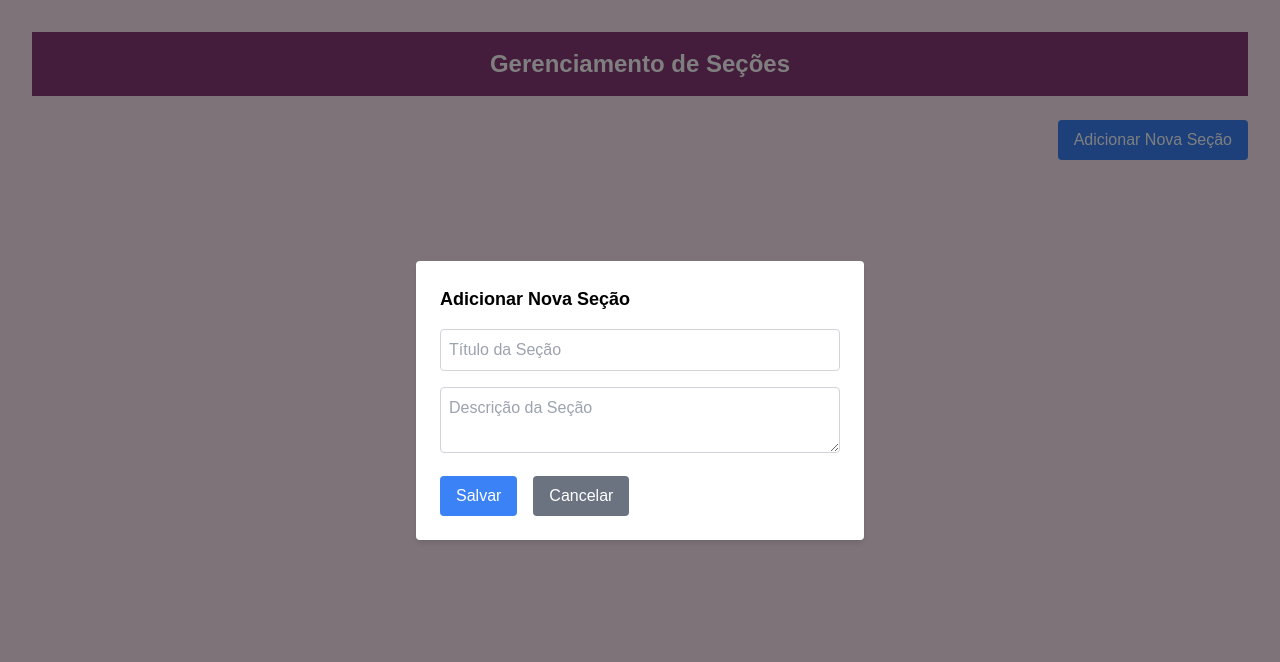
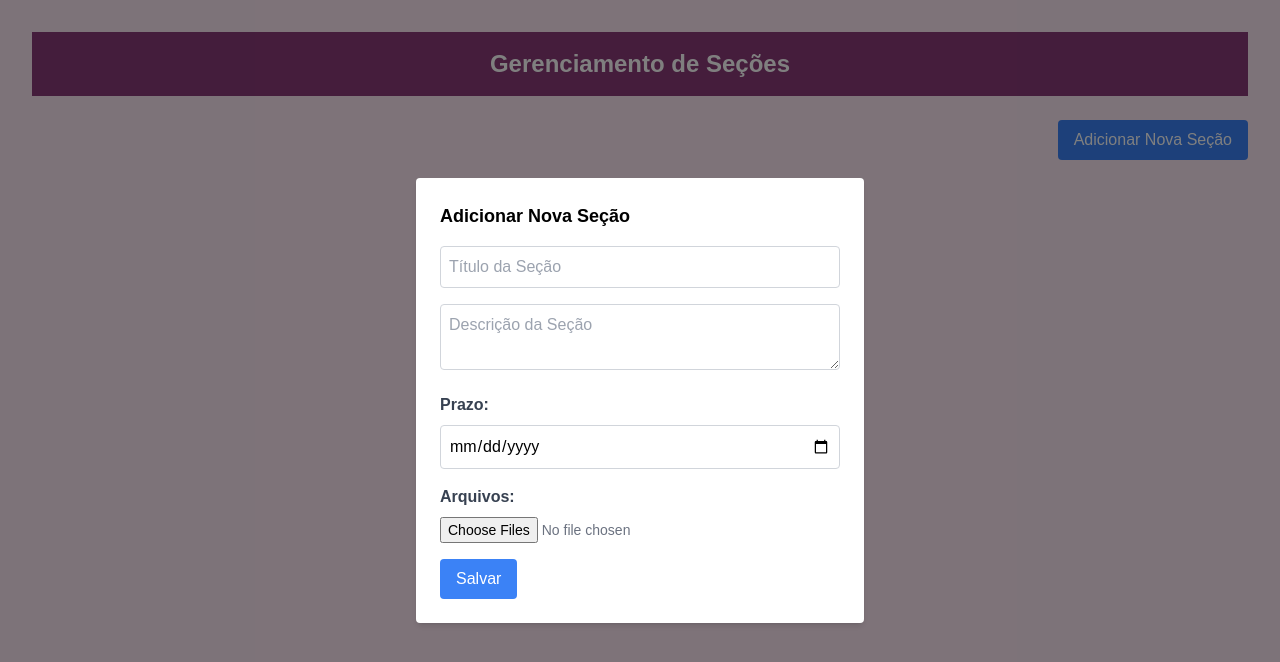
Before and after one commit to Seidenthal/competencia, a React (Vite) app: page /tutoriaTutora in a window 1280 px wide. Both pictures are taken after a click on the button "Adicionar Nova Seção". Shown: the top 662 px of the page. Built offline with nearby package versions, Linux system fonts and the light colour scheme.

Commit message:
melhoria na seção e nas páginas de tutoria modified:   src/Section.jsx modified:   src/TutoriaPageTutora.jsx

```diff
--- a/src/Section.jsx
+++ b/src/Section.jsx
@@ -1,14 +1,14 @@
 import { useState } from 'react';
 import PropTypes from 'prop-types';
-import { ChevronDown, ChevronRight } from 'lucide-react';
+import { ChevronDown, ChevronRight, Trash2 } from 'lucide-react';
 
 const Section = ({
   title,
   description,
   files,
-  onUpload,
+  deadline,
   onDeleteFile,
-  onDeleteSection,
+  children,
 }) => {
   const [isExpanded, setIsExpanded] = useState(false);
 
@@ -19,28 +19,28 @@ const Section = ({
   return (
     <div className="flex flex-col bg-white rounded-md p-4 shadow-md">
       <div className="flex flex-row justify-between items-center">
-        <button
-          onClick={toggleExpand}
-          style={{ cursor: 'pointer' }}
-          className="text-gray-700"
-        >
+        <button onClick={toggleExpand} className="text-gray-700">
           {isExpanded ? <ChevronDown size={18} /> : <ChevronRight size={18} />}
         </button>
         <span className="text-lg font-bold text-gray-800">{title}</span>
       </div>
 
-      {/* Conteúdo expandido */}
       {isExpanded && (
         <div className="mt-4 space-y-4">
-          {/* Descrição */}
           <p className="text-gray-600">{description}</p>
+
+          {deadline && (
+            <p className="text-red-500 text-sm">
+              Prazo: {new Date(deadline).toLocaleDateString('pt-BR')}
+            </p>
+          )}
 
           {/* Lista de Arquivos */}
           <div>
             <h4 className="text-md font-semibold">Arquivos:</h4>
             <ul className="list-disc pl-5 space-y-1">
               {files.map((file, index) => (
-                <li key={index} className="flex items-center justify-between">
+                <li key={index} className="flex justify-between items-center">
                   <a
                     href={URL.createObjectURL(file)}
                     target="_blank"
@@ -51,34 +51,17 @@ const Section = ({
                   </a>
                   <button
                     onClick={() => onDeleteFile(index)}
-                    className="text-red-500 hover:text-red-700 text-sm"
+                    className="text-red-500 hover:text-red-700 ml-2"
                   >
-                    Excluir
+                    <Trash2 size={16} />
                   </button>
                 </li>
               ))}
             </ul>
           </div>
 
-          {/* Upload de Arquivos */}
-          <div>
-            <input
-              type="file"
-              multiple
-              onChange={(e) => onUpload(Array.from(e.target.files))}
-              className="w-full text-sm text-gray-500"
-            />
-          </div>
-
-          {/* Botão Excluir Seção */}
-          <div className="flex justify-end">
-            <button
-              onClick={onDeleteSection}
-              className="bg-red-500 text-white py-2 px-4 rounded hover:bg-red-600"
-            >
-              Excluir Seção
-            </button>
-          </div>
+          {/* Exibir botões SOMENTE quando a seção está expandida */}
+          <div className="mt-4">{children}</div>
         </div>
       )}
     </div>
@@ -89,9 +72,9 @@ Section.propTypes = {
   title: PropTypes.string.isRequired,
   description: PropTypes.string,
   files: PropTypes.arrayOf(PropTypes.object).isRequired,
-  onUpload: PropTypes.func.isRequired,
+  deadline: PropTypes.string,
   onDeleteFile: PropTypes.func.isRequired,
-  onDeleteSection: PropTypes.func.isRequired,
+  children: PropTypes.node,
 };
 
 export default Section;
--- a/src/TutoriaPageTutora.jsx
+++ b/src/TutoriaPageTutora.jsx
@@ -1,37 +1,49 @@
-import { useState } from 'react';
+import React, { useState } from 'react';
 import Section from './Section';
 
 function TutoriaPageTutora() {
   const [sections, setSections] = useState([]);
+  const [isModalOpen, setIsModalOpen] = useState(false);
+  const [editingSection, setEditingSection] = useState(null);
+
   const [newSection, setNewSection] = useState({
     title: '',
     description: '',
     files: [],
+    deadline: '',
   });
-  const [isModalOpen, setIsModalOpen] = useState(false);
 
-  // Adicionar uma nova seção
-  const handleAddSection = () => {
+  // Adicionar ou Editar uma seção
+  const handleSaveSection = () => {
     if (newSection.title.trim() && newSection.description.trim()) {
-      setSections([...sections, { ...newSection }]);
-      setNewSection({ title: '', description: '', files: [] });
-      setIsModalOpen(false); // Fecha o modal após adicionar a seção
+      const updatedSections = [...sections];
+
+      if (editingSection !== null) {
+        updatedSections[editingSection] = { ...newSection };
+      } else {
+        updatedSections.push({ ...newSection });
+      }
+
+      setSections(updatedSections);
+      setNewSection({ title: '', description: '', files: [], deadline: '' });
+      setEditingSection(null);
+      setIsModalOpen(false);
     }
   };
 
-  // Excluir uma seção
-  const handleDeleteSection = (sectionIndex) => {
-    setSections(sections.filter((_, index) => index !== sectionIndex));
+  // Abrir modal para editar seção
+  const handleEditSection = (index) => {
+    setEditingSection(index);
+    setNewSection(sections[index]);
+    setIsModalOpen(true);
   };
 
-  // Upload de arquivos em uma seção
-  const handleFileUpload = (sectionIndex, files) => {
-    const updatedSections = [...sections];
-    updatedSections[sectionIndex].files = [
-      ...updatedSections[sectionIndex].files,
-      ...files,
-    ];
-    setSections(updatedSections);
+  // Upload de arquivos no modal
+  const handleFileUpload = (files) => {
+    setNewSection((prev) => ({
+      ...prev,
+      files: [...prev.files, ...files],
+    }));
   };
 
   // Excluir um arquivo específico de uma seção
@@ -43,6 +55,11 @@ function TutoriaPageTutora() {
     setSections(updatedSections);
   };
 
+  // Excluir uma seção
+  const handleDeleteSection = (sectionIndex) => {
+    setSections(sections.filter((_, index) => index !== sectionIndex));
+  };
+
   return (
     <div className="bg-pink-100 min-h-screen p-8">
       <header className="p-4 bg-customPurple text-white mb-6">
@@ -51,7 +68,6 @@ function TutoriaPageTutora() {
         </h1>
       </header>
 
-      {/* Renderização das seções usando o componente Section */}
       <div className="space-y-8">
         {sections.map((section, sectionIndex) => (
           <Section
@@ -59,15 +75,31 @@ function TutoriaPageTutora() {
             title={section.title}
             description={section.description}
             files={section.files}
-            onUpload={(files) => handleFileUpload(sectionIndex, files)}
+            deadline={section.deadline}
             onDeleteFile={(fileIndex) =>
               handleDeleteFile(sectionIndex, fileIndex)
             }
-            onDeleteSection={() => handleDeleteSection(sectionIndex)} // Passa a função de exclusão da seção
-          />
+          >
+            {/* Botões dentro da seção */}
+            <div className="flex justify-end space-x-2">
+              <button
+                onClick={() => handleEditSection(sectionIndex)}
+                className="bg-yellow-500 text-white py-2 px-4 rounded hover:bg-yellow-600"
+              >
+                Editar
+              </button>
+
+              <button
+                onClick={() => handleDeleteSection(sectionIndex)}
+                className="bg-red-500 text-white py-2 px-4 rounded hover:bg-red-600"
+              >
+                Excluir
+              </button>
+            </div>
+          </Section>
         ))}
 
-        {/* Botão para abrir o modal, posicionado logo abaixo das seções */}
+        {/* Botão para abrir o modal */}
         <div className="flex justify-end">
           <button
             onClick={() => setIsModalOpen(true)}
@@ -78,11 +110,16 @@ function TutoriaPageTutora() {
         </div>
       </div>
 
-      {/* Modal para adicionar uma nova seção */}
+      {/* Modal para Adicionar/Editar Seção */}
       {isModalOpen && (
         <div className="fixed inset-0 flex items-center justify-center bg-black bg-opacity-50 z-50">
           <div className="bg-white p-6 rounded shadow-md w-full max-w-md">
-            <h2 className="text-lg font-bold mb-4">Adicionar Nova Seção</h2>
+            <h2 className="text-lg font-bold mb-4">
+              {editingSection !== null
+                ? 'Editar Seção'
+                : 'Adicionar Nova Seção'}
+            </h2>
+
             <input
               type="text"
               placeholder="Título da Seção"
@@ -92,6 +129,7 @@ function TutoriaPageTutora() {
               }
               className="w-full p-2 border border-gray-300 rounded mb-4"
             />
+
             <textarea
               placeholder="Descrição da Seção"
               value={newSection.description}
@@ -100,20 +138,35 @@ function TutoriaPageTutora() {
               }
               className="w-full p-2 border border-gray-300 rounded mb-4"
             ></textarea>
-            <div className="flex space-x-4">
-              <button
-                onClick={handleAddSection}
-                className="bg-blue-500 text-white py-2 px-4 rounded hover:bg-blue-600"
-              >
-                Salvar
-              </button>
-              <button
-                onClick={() => setIsModalOpen(false)}
-                className="bg-gray-500 text-white py-2 px-4 rounded hover:bg-gray-600"
-              >
-                Cancelar
-              </button>
-            </div>
+
+            <label className="block text-gray-700 font-semibold mb-2">
+              Prazo:
+            </label>
+            <input
+              type="date"
+              value={newSection.deadline || ''}
+              onChange={(e) =>
+                setNewSection({ ...newSection, deadline: e.target.value })
+              }
+              className="w-full p-2 border border-gray-300 rounded mb-4"
+            />
+
+            <label className="block text-gray-700 font-semibold mb-2">
+              Arquivos:
+            </label>
+            <input
+              type="file"
+              multiple
+              onChange={(e) => handleFileUpload(Array.from(e.target.files))}
+              className="w-full text-sm text-gray-500 mb-4"
+            />
+
+            <button
+              onClick={handleSaveSection}
+              className="bg-blue-500 text-white py-2 px-4 rounded hover:bg-blue-600"
+            >
+              Salvar
+            </button>
           </div>
         </div>
       )}
```
